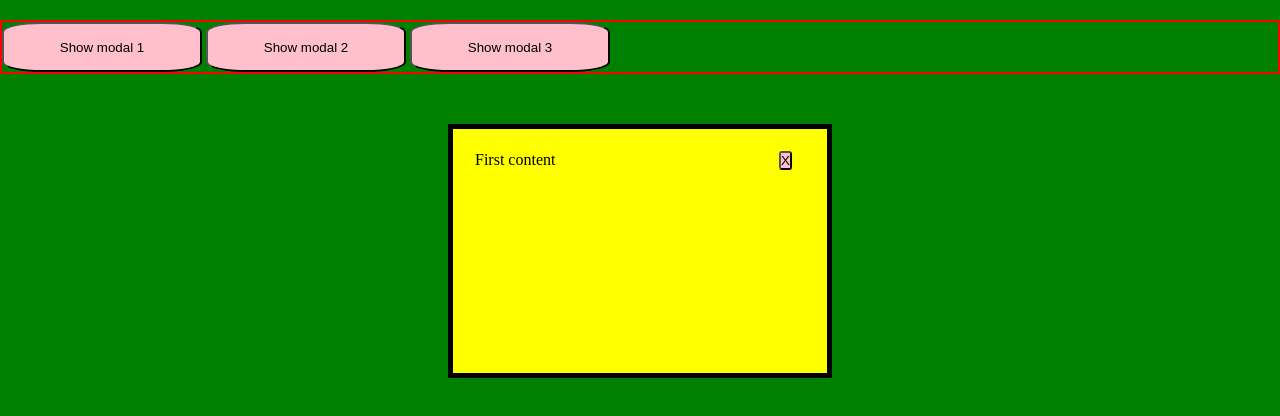
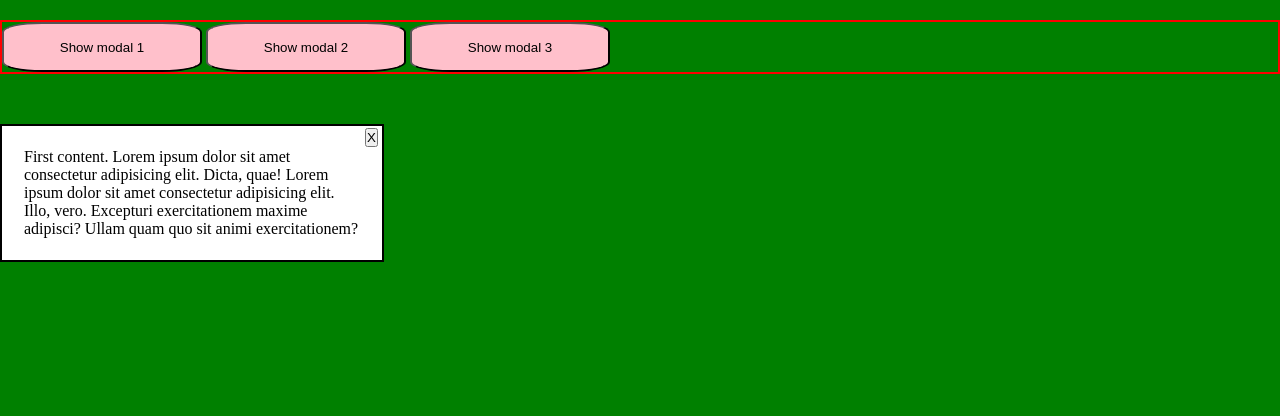
Before and after one commit to volkante/modal-windows, a plain HTML site: page index.html in a window 1280 px wide. Both pictures are taken after a click on the button "Show modal 1". Drawn offline with Linux system fonts and the light colour scheme.

Commit message:
Refactor modal content and styling for improved visibility and user experience

```diff
--- a/script.js
+++ b/script.js
@@ -8,7 +8,11 @@ const article = document.querySelector("article");
 const articleContent = document.querySelector("article p");
 
 //Store modal window contents
-const contents = ["First content", "Second content", "Third content"];
+const contents = [
+  "First content. Lorem ipsum dolor sit amet consectetur adipisicing elit. Dicta, quae! Lorem ipsum dolor sit amet consectetur adipisicing elit. Illo, vero. Excepturi exercitationem maxime adipisci? Ullam quam quo sit animi exercitationem?",
+  "Second content. Lorem ipsum dolor sit amet consectetur adipisicing elit. Dicta, quae! Lorem ipsum dolor sit amet consectetur adipisicing elit. Illo, vero. Excepturi exercitationem maxime adipisci? Ullam quam quo sit animi exercitationem?",
+  "Third content. Lorem ipsum dolor sit amet consectetur adipisicing elit. Dicta, quae! Lorem ipsum dolor sit amet consectetur adipisicing elit. Illo, vero. Excepturi exercitationem maxime adipisci? Ullam quam quo sit animi exercitationem?",
+];
 
 //Store buttons
 const buttons = [firstButton, secondButton, thirdButton];
@@ -25,6 +29,10 @@ const toggleVisibility = (element) => {
     element.style.visibility = "visible";
   }
 };
+
+const disableButtons = () => {};
+
+const enableButtons = (element) => {};
 
 //Add event listeners for modal buttons
 buttons.forEach((element, index) => {
@@ -46,7 +54,6 @@ document.addEventListener("click", (e) => {
     !header.contains(e.target) &&
     articleContent.textContent.length > 0
   ) {
-    console.log("Elementin dışına tıkladın");
     toggleVisibility(article);
   }
 });
--- a/style.css
+++ b/style.css
@@ -15,34 +15,28 @@ header {
 }
 
 article {
-  display: block;
   width: 30%;
   margin-top: 50px;
-  margin-left: auto;
-  margin-right: auto;
   padding: 22px;
-  border: 5px solid black;
-
   visibility: hidden;
-  background-color: yellow;
-}
-
-article p {
-  display: inline-block;
-  width: 300px;
-  height: 200px;
-}
-
-button {
-  background-color: pink;
-  border-radius: 20%;
+  background-color: white;
+  border: 2px solid black;
+  position: relative;
 }
 
 header button {
   width: 200px;
   height: 50px;
+  background-color: pink;
+  border-radius: 20%;
 }
 
-/* .modal-window-on {
+.close-button {
+  position: absolute;
+  top: 2px;
+  right: 4px;
 }
- */
+
+.overlay {
+  background-color: rgba(0, 0, 0, 0.5);
+}
```
Also changed, not shown: index.html (+1 -1 lines).
